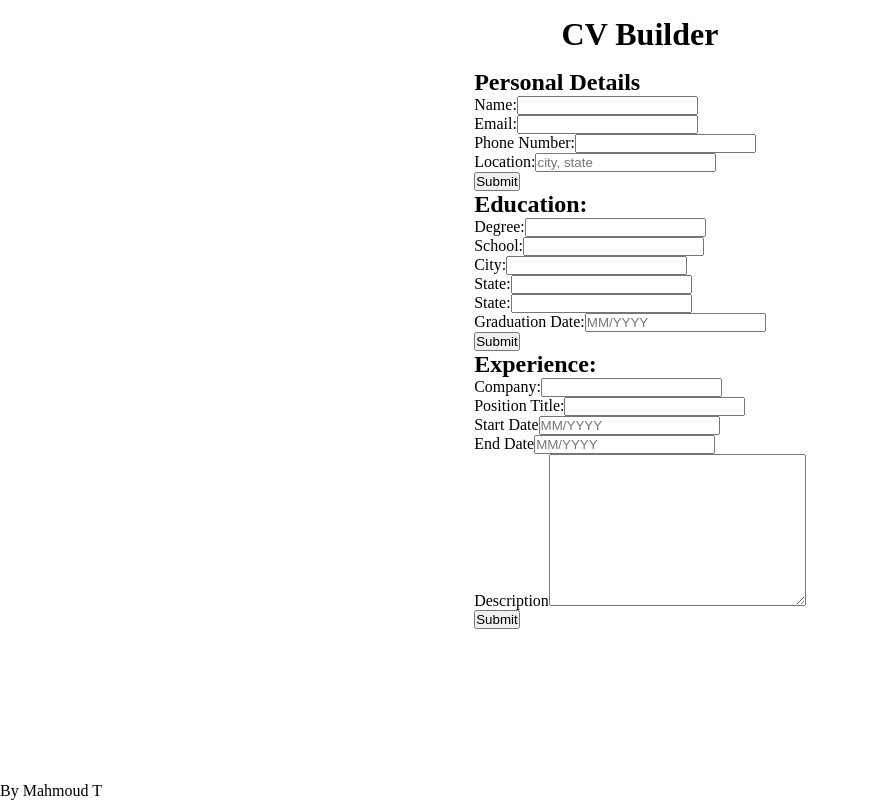
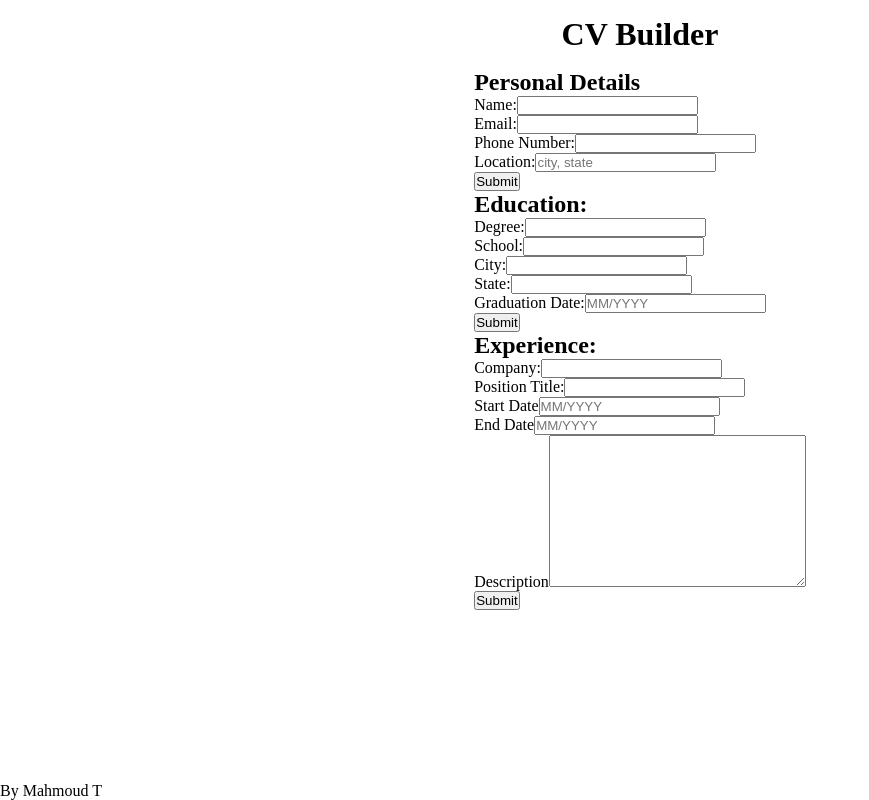
Before and after one commit to MahmoudTalass/cv-application, a React (Vite) app: page / in a window 1280 px wide. Shown: the whole page, without its empty margins (0-869 px from the left). Built offline with nearby package versions, Linux system fonts and the light colour scheme.

Commit message:
Remove duplicate input container

```diff
--- a/src/components/formComponents/EducationInfoForm.jsx
+++ b/src/components/formComponents/EducationInfoForm.jsx
@@ -19,10 +19,6 @@ export default function EducationInfoForm() {
             <input type="text" name="state" id="state" />
          </div>
          <div className="input-container">
-            <label htmlFor="state">State:</label>
-            <input type="text" name="state" id="state" />
-         </div>
-         <div className="input-container">
             <label htmlFor="graduation-date">Graduation Date:</label>
             <input
                type="text"
```
